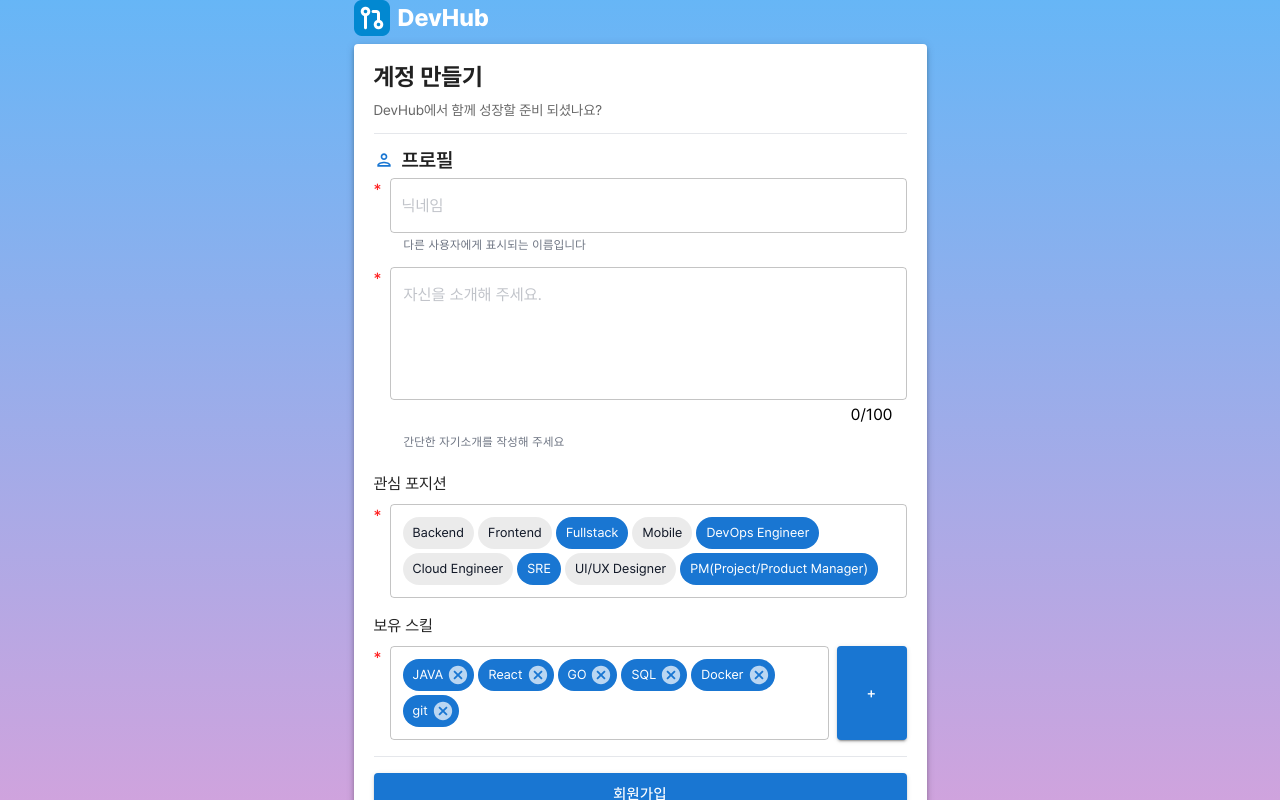
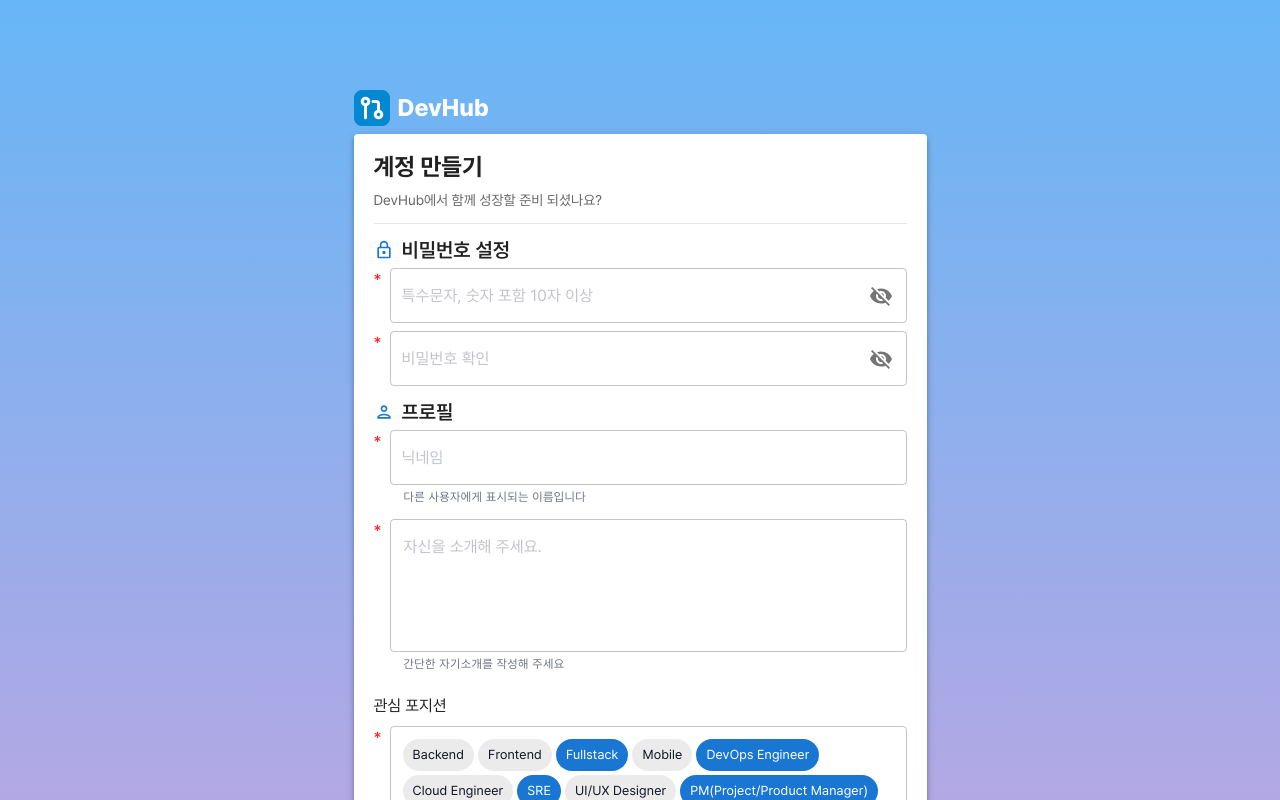
Before and after one commit to TeamDevhub/devhub-f, a React (Vite) app: page /design/auth/signin2 in a window 1280 px wide. Shown: the top 800 px of the page. Built offline with nearby package versions, Linux system fonts and the light colour scheme.

Commit message:
[refactor] FieldBox 컴포넌트 생성 및 SignInPage 리팩토링 적용

```diff
--- /dev/null
+++ b/src/pages/design/signup/FieldBox.tsx
@@ -0,0 +1,44 @@
+import { LockOutline, MailOutline, PersonOutlined } from "@mui/icons-material";
+import React from "react";
+
+type ItemfieldLabel = '이메일 인증' | '비밀번호 설정' | '프로필' | '관심 포지션' | '보유 스킬';
+
+type FieldBoxProps = {
+  type?: 1 | 2;
+  fieldLabel: ItemfieldLabel;
+  items: {
+    fieldValue: React.ReactNode;
+  }[];
+};
+
+const renderIcon = (fieldLabel: ItemfieldLabel) => {
+  const iconProps = { sx: { fontSize: 20, color: 'var(--primary-main)' } };
+
+  switch (fieldLabel) {
+    case '이메일 인증':
+      return <MailOutline {...iconProps} />;
+    case '비밀번호 설정':
+      return <LockOutline {...iconProps} />;
+    case '프로필':
+      return <PersonOutlined {...iconProps} />;
+    default:
+      return null;
+  }
+};
+
+export default function FieldBox({ type = 1, fieldLabel, items }: FieldBoxProps) {
+  return (
+    <div className={`${ type === 1 ? 'field-box' : 'field-box2' } flex-col`}>
+      <div className="field-title align-center">
+        {renderIcon(fieldLabel)}
+        <p>{fieldLabel}</p>
+      </div>
+
+      <div className="field-content flex-col">
+        {items.map((item, index) => (
+          <div className="content-box align-stretch" key={index}>{item.fieldValue}</div>
+        ))}
+      </div>
+    </div>
+  );
+}
--- a/src/pages/design/signup/SignInPage1.tsx
+++ b/src/pages/design/signup/SignInPage1.tsx
@@ -1,9 +1,10 @@
-import { ArrowForwardIos, LockOutline, MailOutline } from '@mui/icons-material'
+import { ArrowForwardIos } from '@mui/icons-material'
 import { Button, Divider, FormControl, MenuItem, Paper, Select, type SelectChangeEvent } from '@mui/material'
 import logo from '@/assets/images/devHub-logo.png'
-import React, { useState } from 'react'
 import { Link } from 'react-router-dom';
 import CustomTextfield from '@/components/_common/customMUI/CustomTextfield';
+import FieldBox from '@/pages/design/signup/FieldBox';
+import React, { useState } from 'react'
 
 export default function SignInPage1(){
   // email select
@@ -11,6 +12,45 @@ export default function SignInPage1(){
   const handleChange = (event: SelectChangeEvent) => {
     setEmail(event.target.value);
   };
+
+  // FieldBox Data
+  const emailVerifyItems = [
+    {
+      fieldValue: (
+        <>
+          <span className='required'>*</span>
+          <CustomTextfield placeholder='이메일' />
+          <p className='flex-center'>@</p>
+          <FormControl fullWidth variant='outlined'>
+            <Select
+              fullWidth
+              id='category'
+              value={email}
+              onChange={handleChange}
+              size='medium'
+              displayEmpty
+              renderValue={(selected) =>
+                selected === '' ? 'gmail.com' : selected
+              }
+            >
+              <MenuItem value=''>None</MenuItem>
+            </Select>
+          </FormControl>
+          <Button size='large' variant='contained' color='primary'>
+            인증
+          </Button>
+        </>
+      )
+    },
+    {
+      fieldValue: (
+        <>
+          <span className='required'>*</span>
+          <CustomTextfield placeholder='인증번호' />
+        </>
+      )
+    }
+  ];
 
   return (
     <div className='auth-page flex-center'>
@@ -34,50 +74,7 @@ export default function SignInPage1(){
           <Divider />
           {/* 2. field area */}
           {/* 2-1. 이메일 인증 */}
-          <div className="field-box flex-col">
-            <div className="field-title align-center">
-              <MailOutline sx={{ fontSize: 20, color: 'var(--primary-main)' }} />
-              <p>이메일 인증</p>
-            </div>
-            <div className="field-content flex-col">
-              <div className="content-box align-stretch">
-                <span className='required'>*</span>
-                <CustomTextfield placeholder='이메일' />
-                <p className='flex-center'>@</p>
-                <FormControl fullWidth variant='outlined'>
-                  <Select
-                    fullWidth
-                    id='category' value={email} onChange={handleChange} size='medium' displayEmpty
-                    renderValue={(selected) => selected === '' ? 'gmail.com' : selected }
-                  >
-                    <MenuItem value=''>None</MenuItem>
-                  </Select>
-                </FormControl>
-                <Button size='large' variant='contained' color='primary'>인증</Button>
-              </div>
-              <div className="content-box align-stretch">
-                <span className='required'>*</span>
-                <CustomTextfield placeholder='인증번호' />
-              </div>
-            </div>
-          </div>
-          {/* 2-2. 비밀번호 설정 */}
-          <div className="field-box flex-col">
-            <div className="field-title align-center">
-              <LockOutline sx={{ fontSize: 20, color: 'var(--primary-main)' }} />
-              <p>비밀번호 설정</p>
-            </div>
-            <div className="field-content flex-col">
-              <div className="content-box align-stretch">
-                <span className='required'>*</span>
-                <CustomTextfield type='password' placeholder='특수문자, 숫자 포함 10자 이상' />
-              </div>
-              <div className="content-box align-stretch">
-                <span className='required'>*</span>
-                <CustomTextfield type='password' placeholder='비밀번호 확인' />
-              </div>
-            </div>
-          </div>
+          <FieldBox fieldLabel='이메일 인증' items={emailVerifyItems} />
           <Divider />
           {/* 3. next button */}
           <Button
@@ -85,7 +82,7 @@ export default function SignInPage1(){
             endIcon={<ArrowForwardIos />}
             className='next-button'
           >
-            다음
+            인증 확인
           </Button>
         </Paper>
       </div>
--- a/src/pages/design/signup/SignInPage2.tsx
+++ b/src/pages/design/signup/SignInPage2.tsx
@@ -1,13 +1,82 @@
-import { PersonOutlined } from '@mui/icons-material'
+import { LockOutline, PersonOutlined } from '@mui/icons-material'
 import { Button, Chip, Divider, Paper } from '@mui/material'
 import logo from '@/assets/images/devHub-logo.png'
 import { Link } from 'react-router-dom';
 import CustomTextfield from '@/components/_common/customMUI/CustomTextfield';
+import FieldBox from '@/pages/design/signup/FieldBox';
 import React from 'react'
 
 export default function SignInPage2(){
+  // FieldBox Data
+  const setPasswordItems = [
+    { fieldValue: (
+      <>
+        <span className='required'>*</span>
+        <CustomTextfield type='password' placeholder='특수문자, 숫자 포함 10자 이상' />
+      </>
+    ) },
+    { fieldValue: (
+      <>
+        <span className='required'>*</span>
+        <CustomTextfield type='password' placeholder='비밀번호 확인' />
+      </>
+    ) }
+  ]
+  const profileItems = [
+    { fieldValue: (
+      <>
+        <span className='required'>*</span>
+        <div className="flex-col">
+          <CustomTextfield placeholder='닉네임' />
+          <span className='help-text'>다른 사용자에게 표시되는 이름입니다</span>
+        </div>
+      </>
+    ) },
+    { fieldValue: (
+      <>
+        <span className='required'>*</span>
+        <div className="flex-col">
+          <CustomTextfield type='textarea' noCountStr rows={2} placeholder='자신을 소개해 주세요.' />
+          <span className='help-text'>간단한 자기소개를 작성해 주세요</span>
+        </div>
+      </>
+    ) }
+  ]
+  const interestPositionItems = [
+    { fieldValue: <>
+      <span className='required'>*</span>
+      <div className="chip-box w-100 align-center flex-wrap">
+        <Chip size='medium' color='default' label='Backend' clickable />
+        <Chip size='medium' color='default' label='Frontend' clickable />
+        <Chip size='medium' color='primary' label='Fullstack' clickable />
+        <Chip size='medium' color='default' label='Mobile' clickable />
+        <Chip size='medium' color='primary' label='DevOps Engineer' clickable />
+        <Chip size='medium' color='default' label='Cloud Engineer' clickable />
+        <Chip size='medium' color='primary' label='SRE' clickable />
+        <Chip size='medium' color='default' label='UI/UX Designer' clickable />
+        <Chip size='medium' color='primary' label='PM(Project/Product Manager)' clickable />
+      </div>
+    </> }
+  ]
+  const skillItems = [
+    { fieldValue: <>
+      <div className="align-start" style={{ gap: '0.8rem' }}>
+        <span className='required'>*</span>
+        <div className="chip-box w-100 align-center flex-wrap">
+          <Chip size='medium' color='primary' label='JAVA' onDelete={() => {}} />
+          <Chip size='medium' color='primary' label='React' onDelete={() => {}} />
+          <Chip size='medium' color='primary' label='GO' onDelete={() => {}} />
+          <Chip size='medium' color='primary' label='SQL' onDelete={() => {}} />
+          <Chip size='medium' color='primary' label='Docker' onDelete={() => {}} />
+          <Chip size='medium' color='primary' label='git' onDelete={() => {}} />
+        </div>
+      </div>
+      <Button size='large' variant='contained' color='primary'>+</Button>
+    </> }
+  ]
+
   return (
-    <div className='auth-page flex-center'>
+    <div className='auth-page flex-center' style={{ padding: '9rem 0' }}>
       <div className="flex-col" style={{ gap: '0.8rem' }}>
         <div className="auth-logo-box">
           <Link to={"/"} className='align-center'>
@@ -27,75 +96,17 @@ export default function SignInPage2(){
           </div>
           <Divider />
           {/* 2. field area */}
-          {/* 2-1. 프로필 */}
-          <div className="field-box flex-col">
-            <div className="field-title align-center">
-              <PersonOutlined sx={{ fontSize: 20, color: 'var(--primary-main)' }} />
-              <p>프로필</p>
-            </div>
-            <div className="field-content flex-col">
-              <div className="content-box align-start">
-                <span className='required'>*</span>
-                <div className="flex-col">
-                  <CustomTextfield placeholder='닉네임' />
-                  <span className='help-text'>다른 사용자에게 표시되는 이름입니다</span>
-                </div>
-              </div>
-              <div className="content-box align-stretch">
-                <span className='required'>*</span>
-                <div className="flex-col">
-                  <CustomTextfield type='textarea' rows={2} placeholder='자신을 소개해 주세요.' />
-                  <span className='help-text'>간단한 자기소개를 작성해 주세요</span>
-                </div>
-              </div>
-            </div>
-          </div>
-          <div className="field-box2 flex-col">
-            <div className="field-title align-center">
-              <p>관심 포지션</p>
-            </div>
-            <div className="field-content flex-col">
-              <div className="content-box align-start">
-                <span className='required'>*</span>
-                <div className="chip-box w-100 align-center flex-wrap">
-                  <Chip size='medium' color='default' label='Backend' clickable />
-                  <Chip size='medium' color='default' label='Frontend' clickable />
-                  <Chip size='medium' color='primary' label='Fullstack' clickable />
-                  <Chip size='medium' color='default' label='Mobile' clickable />
-                  <Chip size='medium' color='primary' label='DevOps Engineer' clickable />
-                  <Chip size='medium' color='default' label='Cloud Engineer' clickable />
-                  <Chip size='medium' color='primary' label='SRE' clickable />
-                  <Chip size='medium' color='default' label='UI/UX Designer' clickable />
-                  <Chip size='medium' color='primary' label='PM(Project/Product Manager)' clickable />
-                </div>
-              </div>
-            </div>
-          </div>
-          <div className="field-box2 flex-col">
-            <div className="field-title align-center">
-              <p>보유 스킬</p>
-            </div>
-            <div className="field-content flex-col">
-              <div className="content-box align-stretch">
-                <div className="align-start" style={{ gap: '0.8rem' }}>
-                  <span className='required'>*</span>
-                  <div className="chip-box w-100 align-center flex-wrap">
-                    <Chip size='medium' color='primary' label='JAVA' onDelete={() => {}} />
-                    <Chip size='medium' color='primary' label='React' onDelete={() => {}} />
-                    <Chip size='medium' color='primary' label='GO' onDelete={() => {}} />
-                    <Chip size='medium' color='primary' label='SQL' onDelete={() => {}} />
-                    <Chip size='medium' color='primary' label='Docker' onDelete={() => {}} />
-                    <Chip size='medium' color='primary' label='git' onDelete={() => {}} />
-                  </div>
-                </div>
-                <Button size='large' variant='contained' color='primary'>+</Button>
-              </div>
-            </div>
-          </div>
+          {/* 2-1. 비밀번호 설정 */}
+          <FieldBox fieldLabel='비밀번호 설정' items={setPasswordItems} />
+          {/* 2-2. 프로필 */}
+          <FieldBox fieldLabel='프로필' items={profileItems} />
+          {/* 2-3. 관심 포지션 */}
+          <FieldBox type={2} fieldLabel='관심 포지션' items={interestPositionItems} />
+          {/* 2-4. 보유 스킬 */}
+          <FieldBox type={2} fieldLabel='보유 스킬' items={skillItems} />
           <Divider />
           {/* 3. signin button */}
-          <Button
-            size='large' variant='contained' color='primary'>회원가입</Button>
+          <Button size='large' variant='contained' color='primary'>회원가입</Button>
         </Paper>
       </div>
     </div>
```
